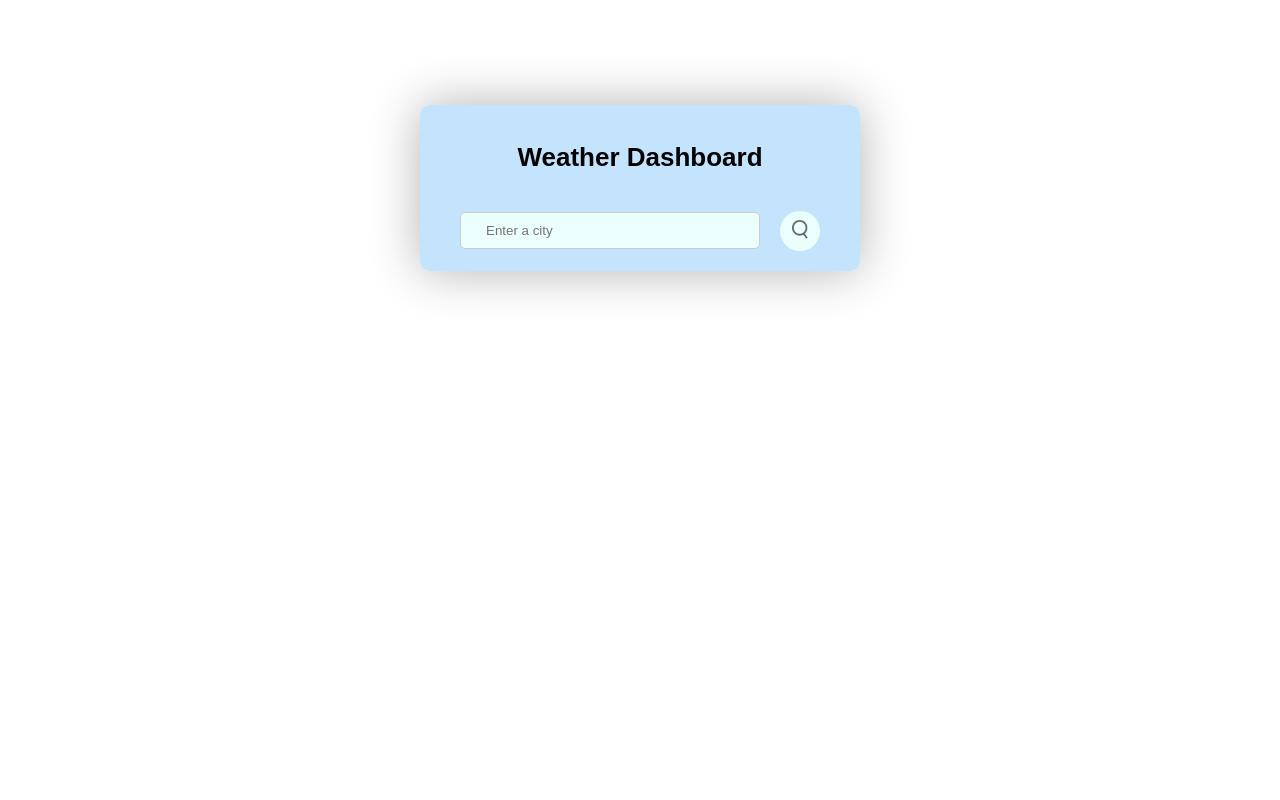
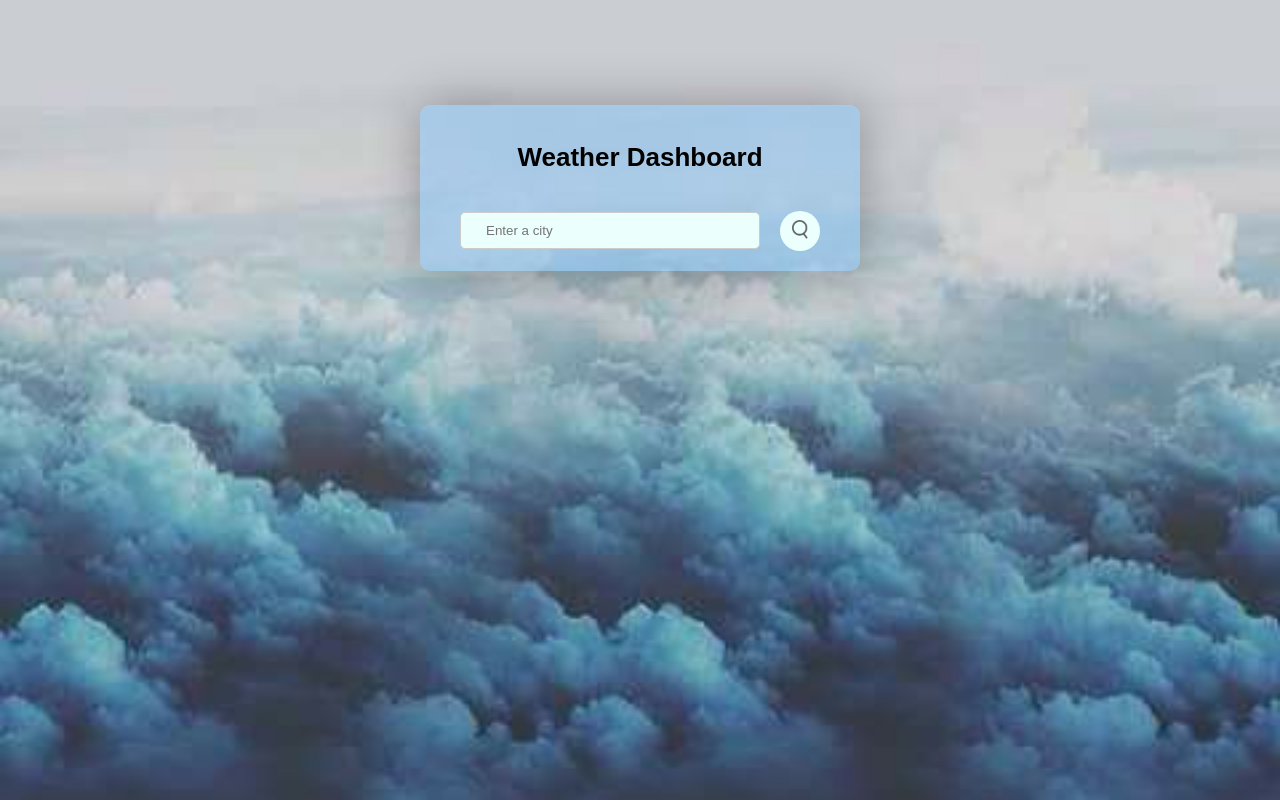
Before and after one commit to Dhritiksha04/Weather-App, a plain HTML site: page index.html in a window 1280 px wide. Drawn offline with Linux system fonts and the light colour scheme.

Commit message:
Update style.css

```diff
--- a/style.css
+++ b/style.css
@@ -1,6 +1,6 @@
 body {
     font-family : Arial, sans-serif;
-    background-image: url("images/sky2.jpg");
+    background-image: url("sky2.jpg");
     background-size: cover;
 }
 
```
